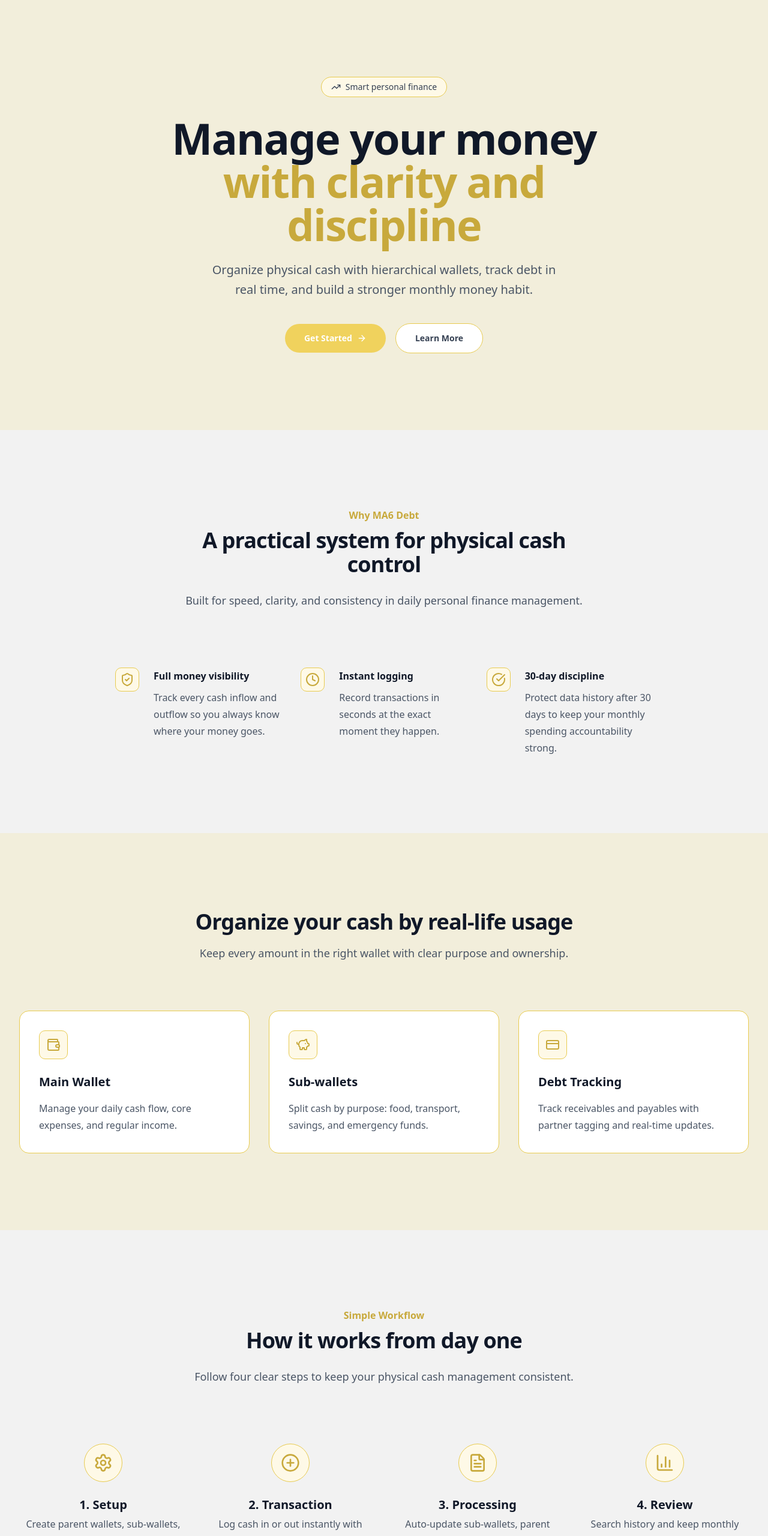
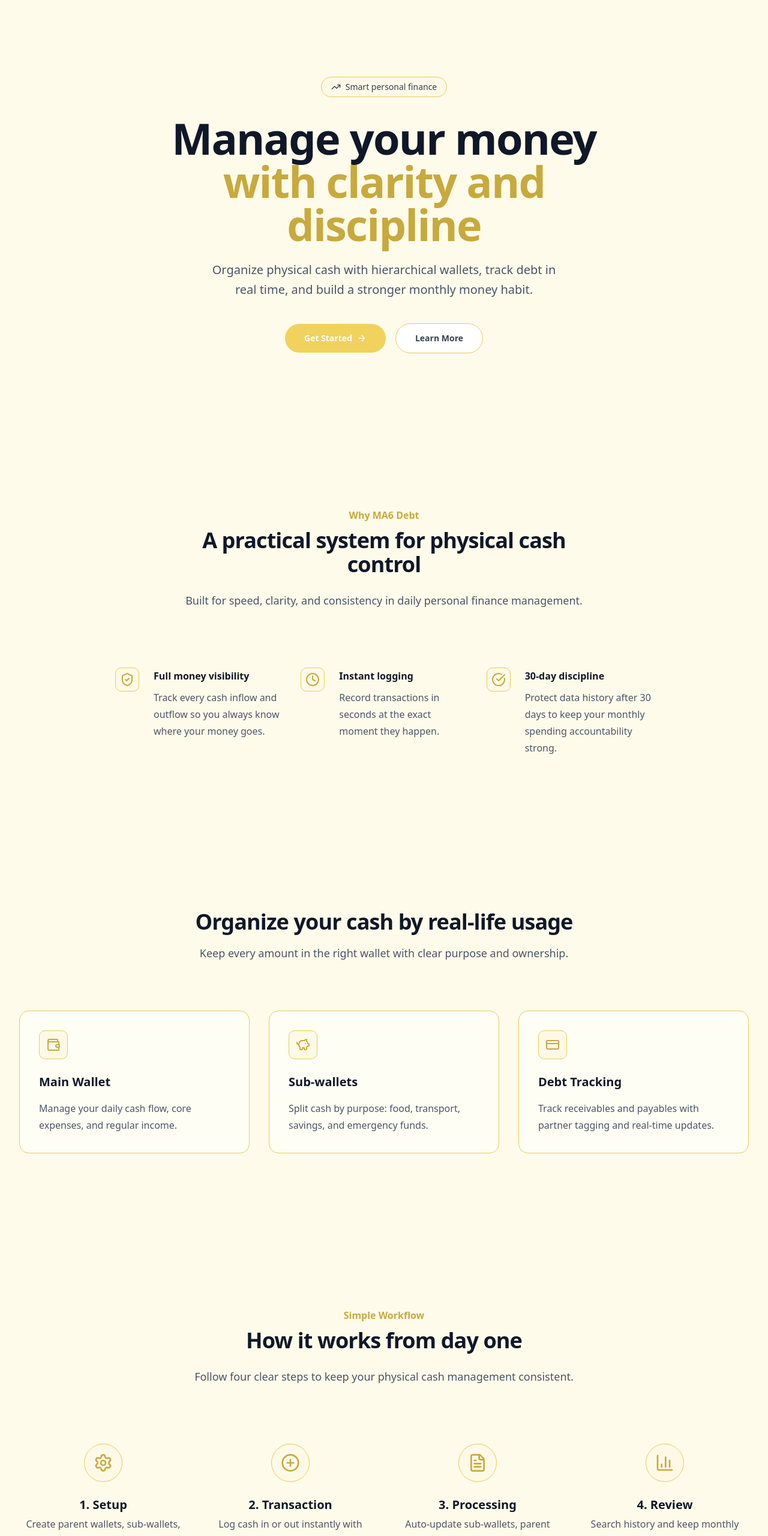
Before and after one commit to UGing265/MA6_Debt, a Next.js app in the folder frontend/: page / in a window 1280 px wide. Shown: the top 2561 px of the page at 60% size. Built offline with nearby package versions, Linux system fonts and the light colour scheme.

Commit message:
feat(homepage): update background colors for consistency across sections

```diff
--- a/frontend/src/features/home/components/CTAFooterSection.tsx
+++ b/frontend/src/features/home/components/CTAFooterSection.tsx
@@ -3,7 +3,7 @@
 
 export const CTAFooterSection = () => {
   return (
-    <footer className="border-t border-[#E8CB50] bg-[#F2EEDB] py-12 text-center text-gray-900">
+    <footer className="border-t border-[#E8CB50] bg-[#FFFBEB] py-12 text-center text-gray-900">
       <div className="container mx-auto px-4">
         <h2 className="mb-4 text-3xl font-bold">
           Ready to take control of your cash?
--- a/frontend/src/features/home/components/HeroSection.tsx
+++ b/frontend/src/features/home/components/HeroSection.tsx
@@ -3,7 +3,7 @@
 
 export const HeroSection = () => {
   return (
-    <section className="relative w-full overflow-hidden bg-[#F2EEDB] py-20 md:py-32">
+    <section className="relative w-full overflow-hidden bg-[#FFFBEB] py-20 md:py-32">
       <div className="container relative mx-auto px-6 lg:px-8">
         <div className="mx-auto max-w-3xl text-center">
           <div className="mb-8 inline-flex items-center gap-2 rounded-full border border-[#E8CB50] bg-[#FEF9E7] px-4 py-1.5 text-sm font-medium text-gray-700">
--- a/frontend/src/features/home/components/UseCaseCardsSection.tsx
+++ b/frontend/src/features/home/components/UseCaseCardsSection.tsx
@@ -20,7 +20,7 @@
 
 export const UseCaseCardsSection = () => {
   return (
-    <section className="bg-[#F2EEDB] py-24 sm:py-32">
+    <section className="bg-[#FFFBEB] py-24 sm:py-32">
       <div className="mx-auto max-w-7xl px-6 lg:px-8">
         <div className="mx-auto max-w-2xl text-center">
           <h2 className="text-3xl font-bold tracking-tight text-gray-900 sm:text-4xl">
@@ -34,7 +34,7 @@
           {useCases.map((useCase) => (
             <div
               key={useCase.title}
-              className="flex flex-col rounded-2xl border border-[#E8CB50] bg-white p-8 transition-all hover:shadow-md"
+              className="flex flex-col rounded-2xl border border-[#E8CB50] bg-[#FFFEF5] p-8 transition-all hover:shadow-md"
             >
               <div className="mb-6 flex h-12 w-12 items-center justify-center rounded-lg border border-[#E8CB50] bg-[#FEF9E7]">
                 <useCase.icon
--- a/frontend/src/features/home/components/ValuePropsSection.tsx
+++ b/frontend/src/features/home/components/ValuePropsSection.tsx
@@ -23,7 +23,7 @@
 
 export const ValuePropsSection = () => {
   return (
-    <div id="features" className="bg-[#F2F2F2] py-24 sm:py-32">
+    <div id="features" className="bg-[#FFFBEB] py-24 sm:py-32">
       <div className="mx-auto max-w-7xl px-6 lg:px-8">
         <div className="mx-auto max-w-2xl lg:text-center">
           <h2 className="text-base font-semibold leading-7 text-[#C8A93C]">
--- a/frontend/src/features/home/components/WorkflowSection.tsx
+++ b/frontend/src/features/home/components/WorkflowSection.tsx
@@ -25,7 +25,7 @@
 
 export const WorkflowSection = () => {
   return (
-    <div className="bg-[#F2F2F2] py-24 sm:py-32" id="how-it-works">
+    <div className="bg-[#FFFBEB] py-24 sm:py-32" id="how-it-works">
       <div className="mx-auto max-w-7xl px-6 lg:px-8">
         <div className="mx-auto max-w-2xl lg:text-center">
           <h2 className="text-base font-semibold leading-7 text-[#C8A93C]">
```
